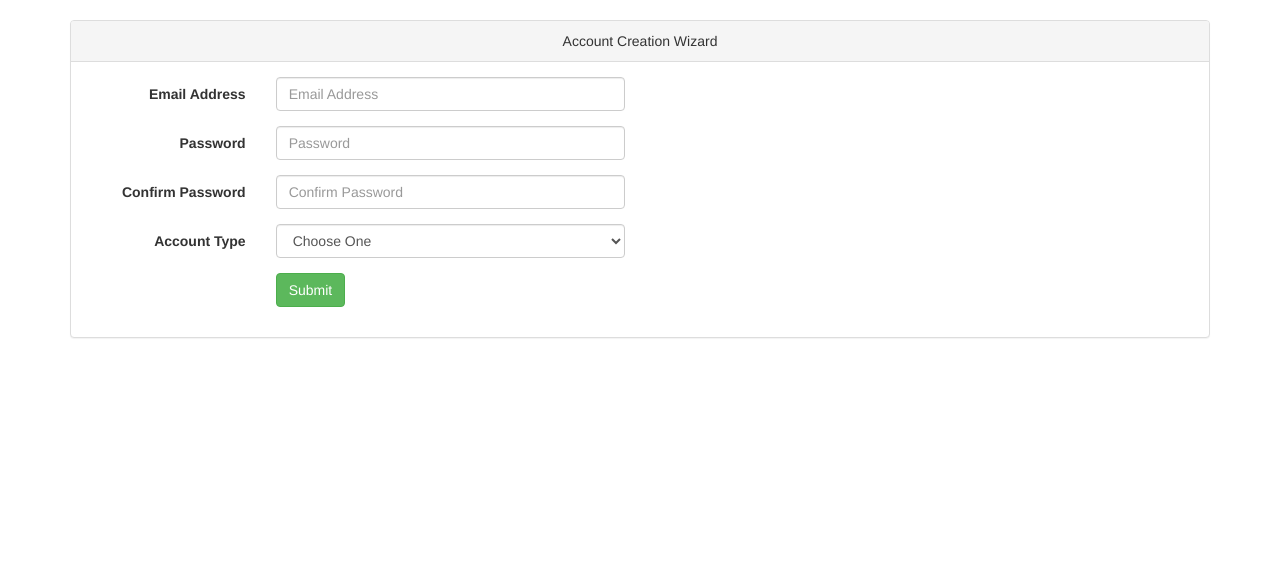
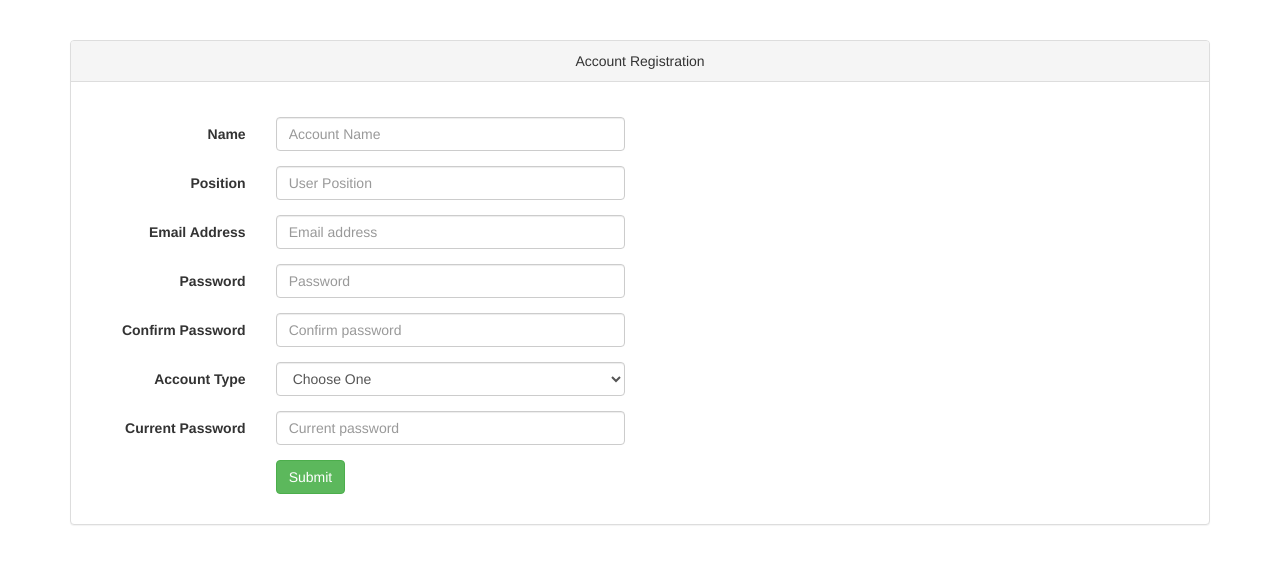
Before and after one commit to dhruvraj-singh-rawat/LectureTheatre-Booking-Portal, a PHP site: page /admin/create_account.php in a window 1280 px wide. Shown: the part 52-616 px from the top of the page. Run offline with PHP 8.4, Linux system fonts and the light colour scheme; the visitor is signed in with stand-in values (Sample User, id 1).

Commit message:
Connected to the Backednd

```diff
--- a/admin/create_account.php
+++ b/admin/create_account.php
@@ -1,8 +1,53 @@
 <?php session_start();
-if ((!$_SESSION['login_admin'] ) || ($_SESSION['login_privilage'] != 1) ){
-
+include("../includes/config.php");
+if ((!$_SESSION['login_admin'] ) || ($_SESSION['login_privilage'] != 2) ){
     header("Location: ../login.php");
     die();
+}
+
+else{
+
+	if($_SERVER["REQUEST_METHOD"]=="POST"){
+
+	$name=$conn->real_escape_string($_POST['name']);
+    $position=$conn->real_escape_string($_POST['position']);
+    $password=md5($conn->real_escape_string($_POST['password']));
+    $email=$conn->real_escape_string($_POST['email']);
+    $AccountType=$conn->real_escape_string($_POST['AccountType']);
+
+    $currentpassword=md5($conn->real_escape_string($_POST['currentpassword']));
+
+      if ($currentpassword==$_SESSION['login_password']){
+
+ 			if($conn->query("INSERT INTO `users_profile` (`id`, `user_name`,`password`, `email`, `position`, `privilage`) VALUES (NULL, '$name', '$password','$email', '$position', '$AccountType')")){
+
+ 				echo 'The account has been created';
+
+
+
+ 			}
+ 			else{
+
+ 				echo 'The account has not been created. Some Error has occured in DB';
+
+
+ 			}
+
+
+      }
+      else{
+
+      	echo 'The password Entered is incorrect';
+
+
+      }
+
+
+
+
+
+	}
+
 }
 
 
@@ -14,45 +59,26 @@ if ((!$_SESSION['login_admin'] ) || ($_SESSION['login_privilage'] != 1) ){
     <meta charset="utf-8">
     <meta http-equiv="X-UA-Compatible" content="IE=edge">
     <meta name="viewport" content="width=device-width, initial-scale=1">
-	<meta name="description" content="Account Creation Wizard">
+    <meta name="description" content="Lecture Hall Booking Portal">
     <meta name="author" content="Dhruvraj Singh Rawat">
-	<title>Account Creation Wizard</title>
+    <title>Dashboard</title>
 
     <!-- Bootstrap CSS -->
+    <link href="../css/bootstrap.min.css" rel="stylesheet" />
+    <link href="../css/basic-template.css" rel="stylesheet" />
 
-	<link href="../css/bootstrap.min.css" rel="stylesheet" />
-	<link href="../css/bootstrap.min.css" rel="stylesheet" />
+	<!-- BootstrapValidator CSS -->
+    <link href="../css/bootstrapValidator.min.css" rel="stylesheet"/>
 
-	<!-- Bootstrap CSS Validator -->
+    <!-- jQuery and Bootstrap JS -->
+	<script src="../js/jquery.min.js" type="text/javascript"></script>
+	<script src="../js/bootstrap.min.js" type="text/javascript"></script>
 
-	<link href="../css/bootstrapValidator.min.css" rel="stylesheet" />
-
-	<!-- Jquery and Bootstrap js -->
-
-	<script src="../js/jquery.min.js" text="text/javascript"></script>
-	<script src="../js/bootstrap.min.js" text="text/javascript"></script>
-
-	<!-- Bootstrap Validator js -->
-
-	<script src="../js/bootstrapValidator.min.js" text="text/javascript"></script>
-
-
-
-
+	<!-- BootstrapValidator -->
+    <script src="../js/bootstrapValidator.min.js" type="text/javascript"></script>
 
 </head>
-
-
-
-
-
-
-
-
-  </head>
-
 <body>
-
   <nav class="navbar navbar-default">
         <div class="container-fluid">
 
@@ -68,7 +94,10 @@ if ((!$_SESSION['login_admin'] ) || ($_SESSION['login_privilage'] != 1) ){
                     <li><a href="book.php">Book</a></li>
                     <li><a href="history.php">History</a></li>
 
-                    <li   class="active"><a href="create_account.php">Create Account</a></li>
+                    <li class="active"><a href="create_account.php">Create Account</a></li>
+
+
+
 
                 </ul>
             </div>
@@ -83,20 +112,34 @@ if ((!$_SESSION['login_admin'] ) || ($_SESSION['login_privilage'] != 1) ){
         </div>
     </nav>
 
+    <br>
+
 	<div class="container">
 		<div class="panel panel-default">
-    		<div class="panel-heading text-center" >Account Creation Wizard</div>
+			<div class="panel-heading text-center">Account Registration</div>
+			<br>
+			<div class="panel-body">
 
-    			<div class="panel-body">
 				<form id="registration-form" method="POST" class="form-horizontal" action="#">
 
+					<div class="form-group">
+						<label class="col-md-2 control-label" for="name">Name</label>
+						<div class="col-md-4">
+							<input type="text" class="form-control" id="name" name="name" placeholder="Account Name" />
+						</div>
+					</div>
 
-
+					<div class="form-group">
+						<label class="col-md-2 control-label" for="position">Position</label>
+						<div class="col-md-4">
+							<input type="text" class="form-control" id="position" name="position" placeholder="User Position" />
+						</div>
+					</div>
 
 					<div class="form-group">
 						<label class="col-md-2 control-label" for="email">Email Address</label>
 						<div class="col-md-4">
-    							<input type="text" class="form-control" id="email" name="email" placeholder="Email Address" />
+							<input type="text" class="form-control" id="email" name="email" placeholder="Email address" />
 						</div>
 					</div>
 
@@ -107,95 +150,156 @@ if ((!$_SESSION['login_admin'] ) || ($_SESSION['login_privilage'] != 1) ){
 						</div>
 					</div>
 
-
 					<div class="form-group">
-    						<label class="col-md-2 control-label" for="passwordConfirm">Confirm Password</label>
+						<label class="col-md-2 control-label" for="confirmpassword">Confirm Password</label>
 						<div class="col-md-4">
-    							<input type="password" class="form-control" id="passwordConfirm" name="passwordConfirm" placeholder="Confirm Password" />
+							<input type="password" class="form-control" id="confirmpassword" name="confirmpassword" placeholder="Confirm password" />
 						</div>
 					</div>
 
+					<div class="form-group">
+						<label class="col-md-2 control-label" for="AccountType">Account Type</label>
+						<div class="col-md-4">
+							<select class="form-control" id="AccountType" name="AccountType">
+								<option value="0">Choose One</option>
+								<option value="1">Basic Account</option>
+								<option value="2">Admin Account</option>
+							</select>
+						</div>
+					</div>
 
 					<div class="form-group">
-    						<label class="col-md-2 control-label" for="accountType">Account Type</label>
+						<label class="col-md-2 control-label" for="confirmpassword">Current Password</label>
 						<div class="col-md-4">
-    							<select class="form-control" id="accountType" name="accountType">
-    								<option value="0">Choose One</option>
-    								<option value="1">Admin Account</option>
-    								<option value="2">Basic Account</option>
-    							</select>
-
+							<input type="password" class="form-control" id="currentpassword" name="currentpassword" placeholder="Current password" />
 						</div>
 					</div>
 
 					<div class="form-group">
 						<div class="col-md-6 col-md-offset-2">
-    							<buttion type="submit" class="btn btn-success">Submit</buttion>
+							<button type="submit" class="btn btn-success">Submit</button>
 						</div>
 					</div>
 
 				</form>
 
-    			</div>
-
-
+				<div id="confirmation" class="alert alert-success hidden">
+					<span class="glyphicon glyphicon-star"></span> Thank you for registering
 				</div>
 
 			</div>
+		</div>
+	</div>
+</body>
+
+<script type="text/javascript">
+	$(document).ready(function () {
+		var validator = $("#registration-form").bootstrapValidator({
+			feedbackIcons: {
+				valid: "glyphicon glyphicon-ok",
+				invalid: "glyphicon glyphicon-remove",
+				validating: "glyphicon glyphicon-refresh"
+			},
+			fields : {
+				name : {
+					validators: {
+						notEmpty : {
+							message : "Name is required"
+						},
+						stringLength: {
+							min : 5,
+							max: 35,
+							message: "Name must be between 6 and 35 characters long"
+						},
+
+						different : {
+							field : "email",
+							message: "Email address and name can not match"
+						}
+					}
+				},
+
+				position : {
+					validators: {
+						notEmpty : {
+							message : "Position is required"
+						},
+						stringLength: {
+							min : 4,
+							max: 35,
+							message: "Name must be between 4 and 35 characters long"
+						},
+
+
+					}
+				},
+
+
+				email :{
+					message : "Email address is required",
+					validators : {
+						notEmpty : {
+							message : "Please provide an email address"
+						},
+						stringLength: {
+							min : 6,
+							max: 35,
+							message: "Email address must be between 6 and 35 characters long"
+						},
+						emailAddress: {
+							message: "Email address was invalid"
+						}
+					}
+				},
+				password : {
+					validators: {
+						notEmpty : {
+							message : "Password is required"
+						},
+						stringLength : {
+							min: 8,
+							message: "Password must be 8 characters long"
+						},
+						different : {
+							field : "email",
+							message: "Email address and password can not match"
+						}
+					}
+				},
+				confirmpassword : {
+					validators: {
+						notEmpty : {
+							message: "Confirm password field is required"
+						},
+						identical : {
+							field: "password",
+							message : "Password and confirmation must match"
+						}
+					}
+				},
+
+				currentpassword : {
+					validators: {
+						notEmpty : {
+							message: "Current password field is required"
+						}
+
+					}
+				},
+
+				AccountType : {
+					validators : {
+						greaterThan : {
+							value: 1,
+							message: "Membership is required"
+						}
+					}
+				}
+			}
+		});
 
 
 
-
-
-
-
-
-
-
-
-
-    <!-- /.container -->
-
-
-    <!-- Bootstrap core JavaScript
-    ================================================== -->
-    <!-- Placed at the end of the document so the pages load faster -->
-
-
-</body>
-
-<script type="text/javascript">
-
-	$(document).ready(function () {
-
-		var validator = $("#registration-form").bootstrapValidator({
-
-			fields : {
-
-				email : {
-
-					message="Email is required"
-
-					validator :{
-						notEmpty : {
-							message: "Please provide an email Address"
-						}
-					}
-
-				}
-
-			}
-
-
 	});
-
-
-	});
-
-
 </script>
-
-
-
-
 </html>
```
Lines whose indentation alone changed are shown as unchanged.
